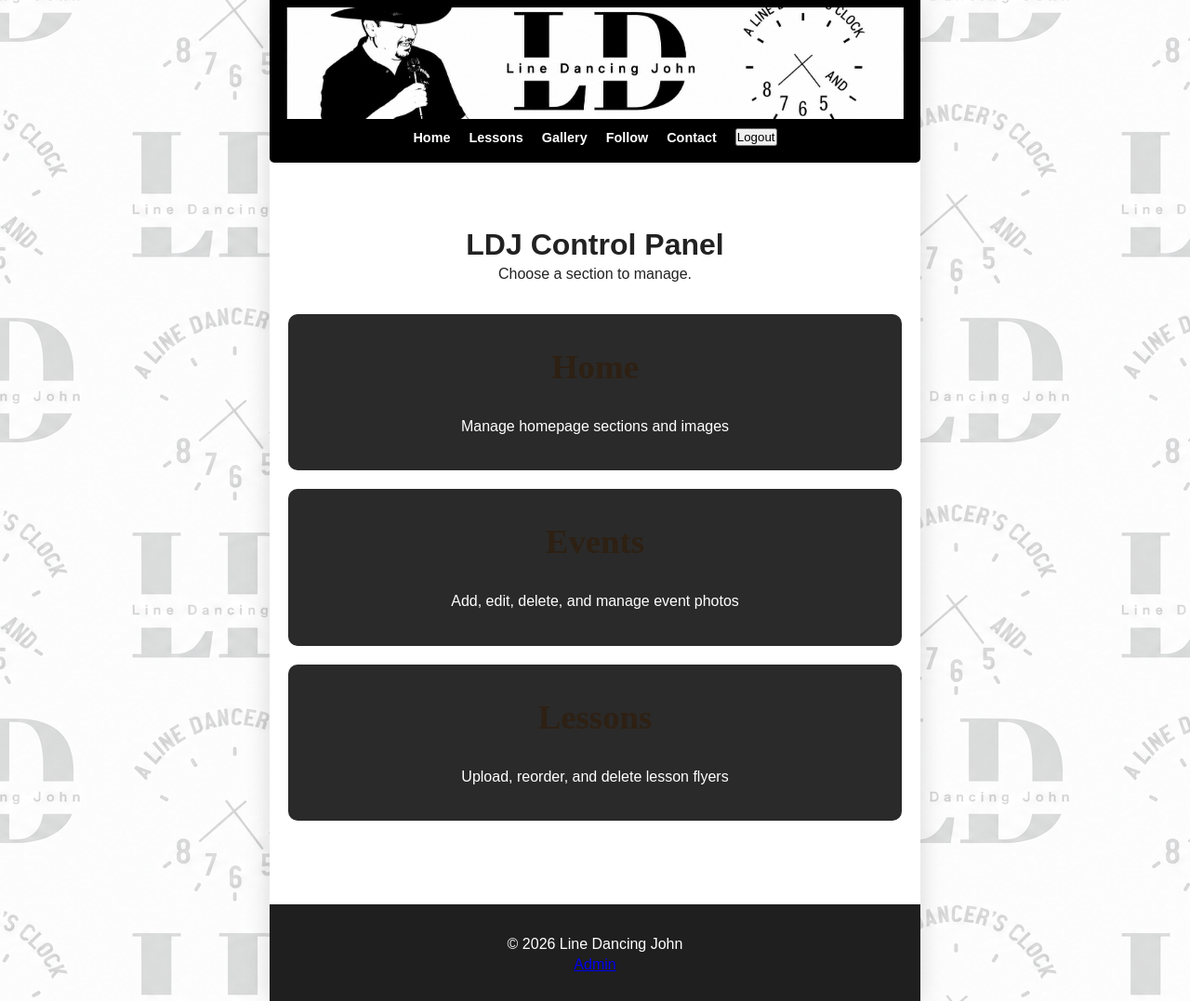
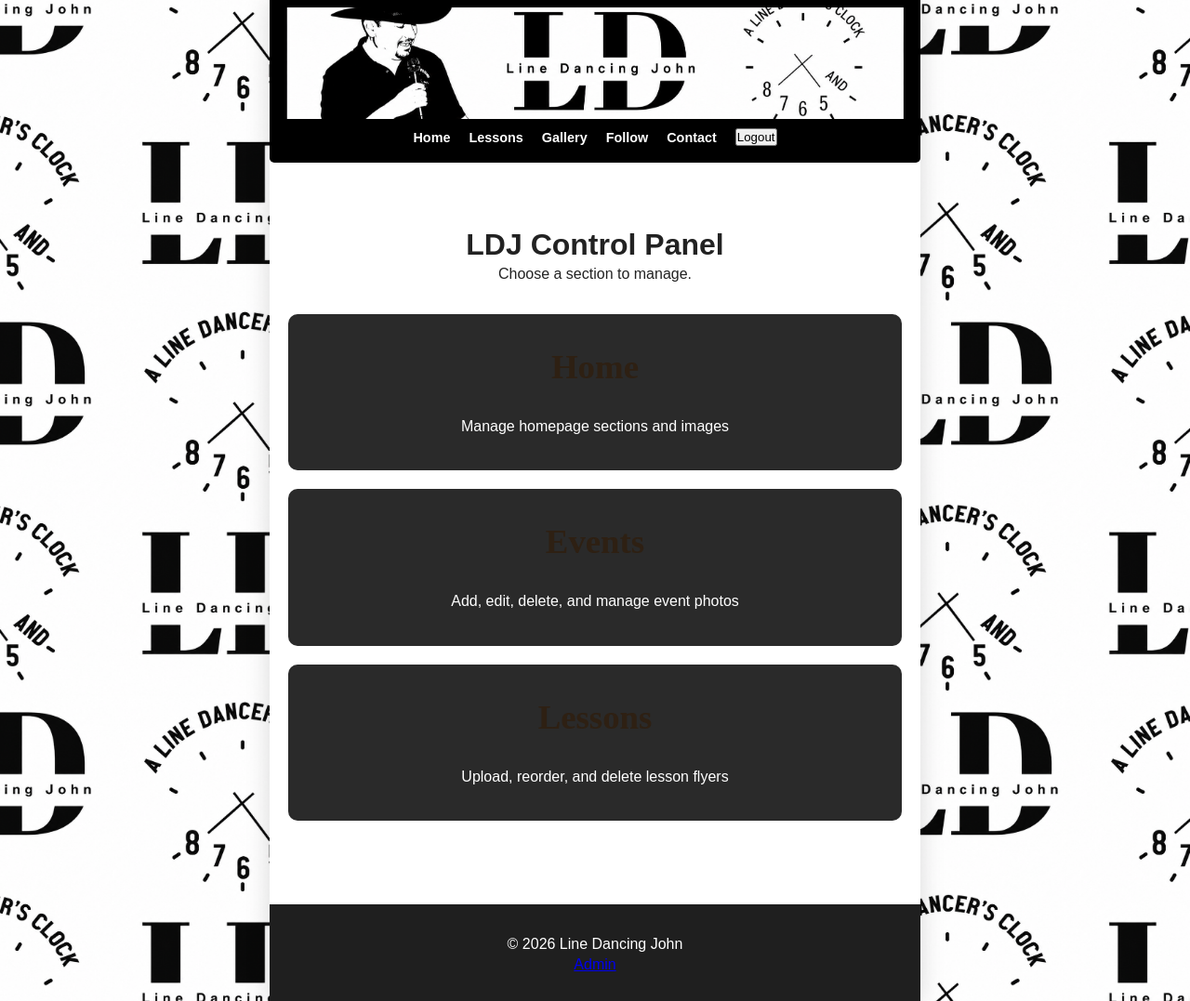
Before and after one commit to ErickNava86/LDJohn, a Flask app: page /admin in a window 1280 px wide. Shown: the whole page at 93% size. Run offline with Flask 3, Linux system fonts and the light colour scheme; the visitor is signed in with stand-in values (Sample User, id 1); parts of the project's set-up code (start-up, migrations or seed data) failed here and were passed over; some web fonts are replaced.

Commit message:
requested background change

```diff
--- a/app/static/css/style.css
+++ b/app/static/css/style.css
@@ -1383,6 +1383,11 @@ body{
         max-width:700px;
         margin:0 auto;
     }
+
+    body{
+        background-image: url("../images/branding/background-dark.png");
+        background-size: 520px auto;
+    }
 }
 
 /* Narrow / scaled laptop — John's 1098px viewport lands here */
@@ -1391,6 +1396,7 @@ body{
         width:90%;
         max-width:400px;
         margin:0 auto;
+
     }
 
     .header-banner{
```
